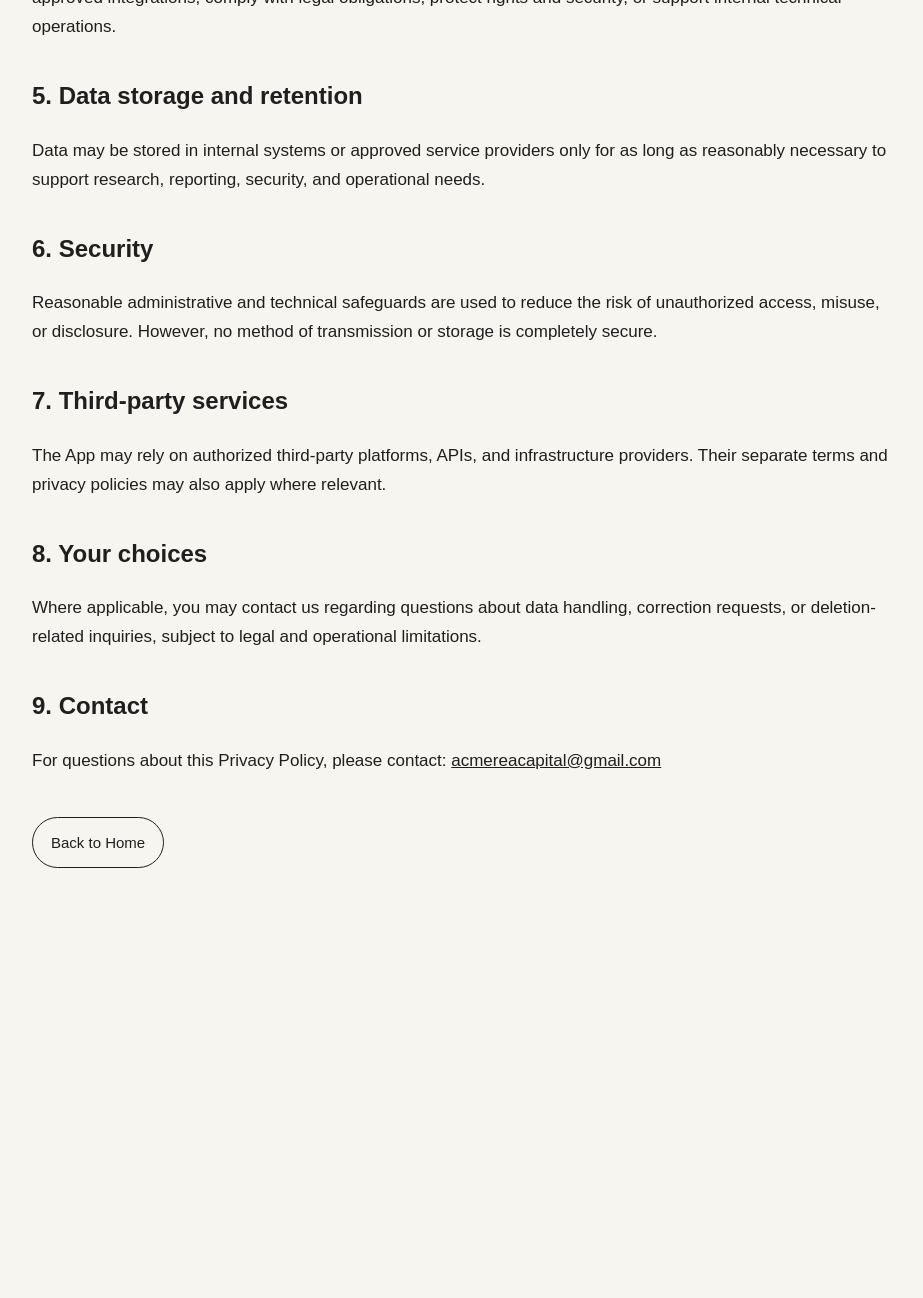
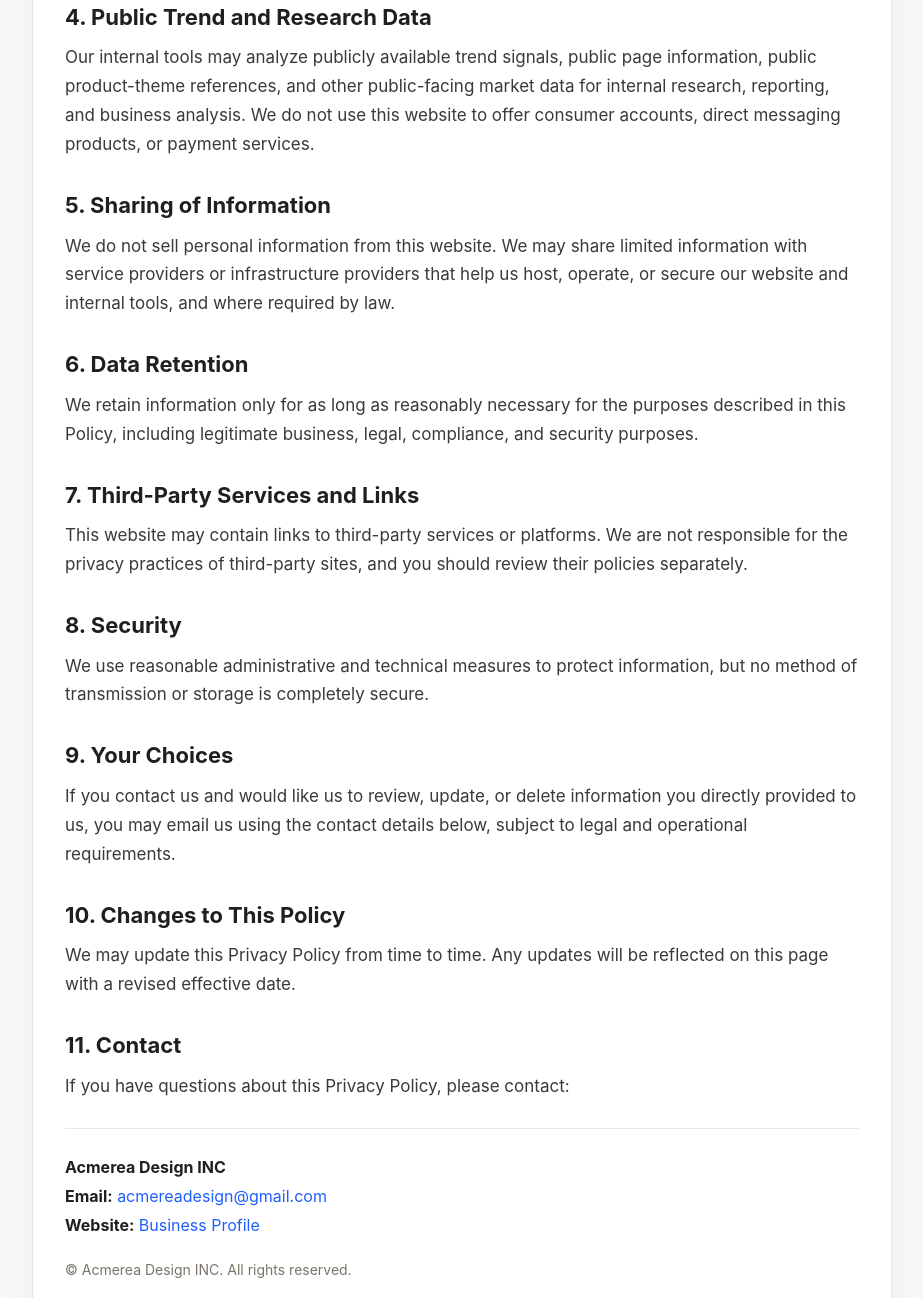
Before and after one commit to acmereacapital-T/acmerea-pod-canvas-radar, a plain HTML site: page privacy.html in a window 1280 px wide. Shown: the part 1035-2333 px from the top of the page, without its empty margins (178-1101 px from the left). Before the commit the page ends 1975 px from the top, so only its background shows below. Drawn offline with Linux system fonts and the light colour scheme.

Commit message:
privacy.html

```diff
--- a/privacy.html
+++ b/privacy.html
@@ -3,123 +3,194 @@
 <head>
   <meta charset="UTF-8" />
   <meta name="viewport" content="width=device-width, initial-scale=1.0" />
-  <title>Privacy Policy - Acmerea POD Canvas Radar</title>
-  <meta name="description" content="Privacy Policy for Acmerea POD Canvas Radar." />
+  <title>Privacy Policy | Acmerea Design INC</title>
+  <meta
+    name="description"
+    content="Privacy Policy for Acmerea Design INC and its internal market-research tools."
+  />
   <style>
     body {
       margin: 0;
-      font-family: Arial, sans-serif;
-      background: #f7f5ef;
+      font-family: -apple-system, BlinkMacSystemFont, "Segoe UI", Roboto, Arial, sans-serif;
+      background: #f7f7f5;
       color: #1f1f1f;
       line-height: 1.7;
     }
+
     .wrap {
       max-width: 860px;
       margin: 0 auto;
-      padding: 56px 24px 72px;
+      padding: 72px 24px;
     }
+
+    .card {
+      background: #ffffff;
+      border: 1px solid #e7e3dc;
+      border-radius: 16px;
+      padding: 40px 32px;
+      box-shadow: 0 8px 30px rgba(0, 0, 0, 0.04);
+    }
+
+    .eyebrow {
+      font-size: 13px;
+      letter-spacing: 0.08em;
+      text-transform: uppercase;
+      color: #7a7468;
+      margin-bottom: 14px;
+    }
+
     h1 {
       font-size: 38px;
-      line-height: 1.15;
+      line-height: 1.1;
       margin: 0 0 18px;
     }
+
     h2 {
-      margin-top: 34px;
-      font-size: 24px;
+      font-size: 22px;
+      margin: 32px 0 12px;
+      line-height: 1.3;
     }
-    p, li {
+
+    p {
+      font-size: 17px;
+      margin: 0 0 16px;
+      color: #3a3a36;
+    }
+
+    ul {
+      margin: 0 0 18px 22px;
+      padding: 0;
+      color: #3a3a36;
       font-size: 17px;
     }
+
+    li {
+      margin-bottom: 8px;
+    }
+
+    .meta {
+      margin-top: 28px;
+      padding-top: 24px;
+      border-top: 1px solid #ece8e1;
+      font-size: 16px;
+      line-height: 1.8;
+    }
+
     a {
-      color: #1f1f1f;
+      color: #1f5eff;
+      text-decoration: none;
     }
-    .muted {
-      color: #666;
-      font-size: 15px;
+
+    a:hover {
+      text-decoration: underline;
     }
-    .back {
-      display: inline-block;
-      margin-top: 24px;
-      padding: 12px 18px;
-      border-radius: 999px;
-      text-decoration: none;
-      border: 1px solid #1f1f1f;
-      font-size: 15px;
+
+    .footer {
+      margin-top: 18px;
+      font-size: 14px;
+      color: #7a7468;
     }
   </style>
 </head>
 <body>
   <div class="wrap">
-    <p class="muted">Last updated: March 24, 2026</p>
+    <div class="card">
+      <div class="eyebrow">Privacy Policy</div>
+
       <h1>Privacy Policy</h1>
+
+      <p><strong>Effective date:</strong> March 24, 2026</p>
+
       <p>
-      This Privacy Policy describes how Acmerea POD Canvas Radar (“the App”)
-      handles information in connection with its internal research and reporting use.
+        This Privacy Policy explains how Acmerea Design INC ("Acmerea Design INC",
+        "we", "our", or "us") handles information in connection with this website
+        and related internal market-research tools.
       </p>
 
-    <h2>1. Who we are</h2>
+      <h2>1. Who We Are</h2>
       <p>
-      Acmerea POD Canvas Radar is an internal business tool operated by Acmerea Capital
-      for print-on-demand theme monitoring, reporting, and decision support.
+        Acmerea Design INC builds internal market-research tools for POD canvas,
+        wall art, and adjacent home decor trend analysis.
       </p>
 
-    <h2>2. Information we may process</h2>
-    <p>The App may process limited information such as:</p>
+      <h2>2. Information We Collect</h2>
+      <p>This public website is informational in nature. We may collect limited information such as:</p>
       <ul>
-      <li>Account-related authorization data required to access approved platform APIs</li>
-      <li>Selected content or trend signals retrieved through authorized integrations</li>
-      <li>Internal report data, theme labels, and research outputs</li>
-      <li>Basic technical logs needed for reliability, troubleshooting, and workflow monitoring</li>
+        <li>basic technical information automatically provided by your browser or hosting infrastructure, such as IP address, browser type, device type, and access times;</li>
+        <li>information you voluntarily provide if you contact us by email; and</li>
+        <li>publicly available business or trend-related information processed by our internal research tools, where permitted by applicable platform terms and policies.</li>
       </ul>
 
-    <h2>3. How we use information</h2>
-    <p>We use information only for legitimate internal business purposes, including:</p>
+      <h2>3. How We Use Information</h2>
+      <p>We may use information to:</p>
       <ul>
-      <li>Monitoring trends relevant to POD research</li>
-      <li>Organizing and analyzing product-theme signals</li>
-      <li>Generating internal summaries and reports</li>
-      <li>Improving internal workflows and decision support</li>
+        <li>operate, maintain, and secure this website;</li>
+        <li>respond to inquiries or business communications;</li>
+        <li>conduct internal market and product-direction research related to POD canvas, wall art, and adjacent home decor themes; and</li>
+        <li>comply with legal obligations and enforce our policies.</li>
       </ul>
 
-    <h2>4. Data sharing</h2>
+      <h2>4. Public Trend and Research Data</h2>
       <p>
-      We do not sell personal information. Information is not shared with third parties
-      except as necessary to operate approved integrations, comply with legal obligations,
-      protect rights and security, or support internal technical operations.
+        Our internal tools may analyze publicly available trend signals, public page information,
+        public product-theme references, and other public-facing market data for internal research,
+        reporting, and business analysis. We do not use this website to offer consumer accounts,
+        direct messaging products, or payment services.
       </p>
 
-    <h2>5. Data storage and retention</h2>
+      <h2>5. Sharing of Information</h2>
       <p>
-      Data may be stored in internal systems or approved service providers only for as long
-      as reasonably necessary to support research, reporting, security, and operational needs.
+        We do not sell personal information from this website. We may share limited information
+        with service providers or infrastructure providers that help us host, operate, or secure
+        our website and internal tools, and where required by law.
       </p>
 
-    <h2>6. Security</h2>
+      <h2>6. Data Retention</h2>
       <p>
-      Reasonable administrative and technical safeguards are used to reduce the risk of
-      unauthorized access, misuse, or disclosure. However, no method of transmission or
-      storage is completely secure.
+        We retain information only for as long as reasonably necessary for the purposes described
+        in this Policy, including legitimate business, legal, compliance, and security purposes.
       </p>
 
-    <h2>7. Third-party services</h2>
+      <h2>7. Third-Party Services and Links</h2>
       <p>
-      The App may rely on authorized third-party platforms, APIs, and infrastructure providers.
-      Their separate terms and privacy policies may also apply where relevant.
+        This website may contain links to third-party services or platforms. We are not responsible
+        for the privacy practices of third-party sites, and you should review their policies separately.
       </p>
 
-    <h2>8. Your choices</h2>
+      <h2>8. Security</h2>
       <p>
-      Where applicable, you may contact us regarding questions about data handling,
-      correction requests, or deletion-related inquiries, subject to legal and operational limitations.
+        We use reasonable administrative and technical measures to protect information, but no method
+        of transmission or storage is completely secure.
       </p>
 
-    <h2>9. Contact</h2>
+      <h2>9. Your Choices</h2>
       <p>
-      For questions about this Privacy Policy, please contact:
-      <a href="mailto:acmereacapital@gmail.com">acmereacapital@gmail.com</a>
+        If you contact us and would like us to review, update, or delete information you directly
+        provided to us, you may email us using the contact details below, subject to legal and
+        operational requirements.
       </p>
 
-    <a class="back" href="./index.html">Back to Home</a>
+      <h2>10. Changes to This Policy</h2>
+      <p>
+        We may update this Privacy Policy from time to time. Any updates will be reflected on this page
+        with a revised effective date.
+      </p>
+
+      <h2>11. Contact</h2>
+      <p>
+        If you have questions about this Privacy Policy, please contact:
+      </p>
+
+      <div class="meta">
+        <div><strong>Acmerea Design INC</strong></div>
+        <div><strong>Email:</strong> <a href="mailto:acmereadesign@gmail.com">acmereadesign@gmail.com</a></div>
+        <div><strong>Website:</strong> <a href="./index.html">Business Profile</a></div>
+      </div>
+
+      <div class="footer">
+        © Acmerea Design INC. All rights reserved.
+      </div>
+    </div>
   </div>
 </body>
 </html>
```
Lines whose indentation alone changed are shown as unchanged.
